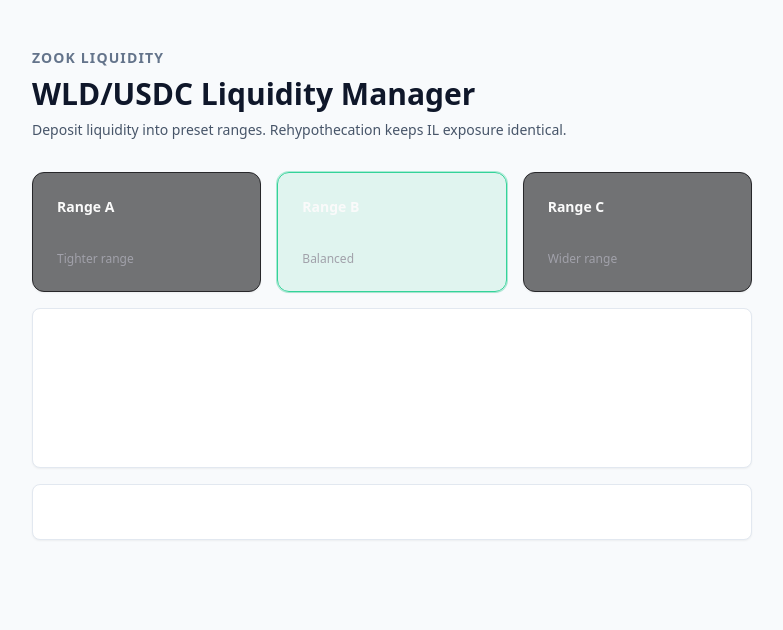
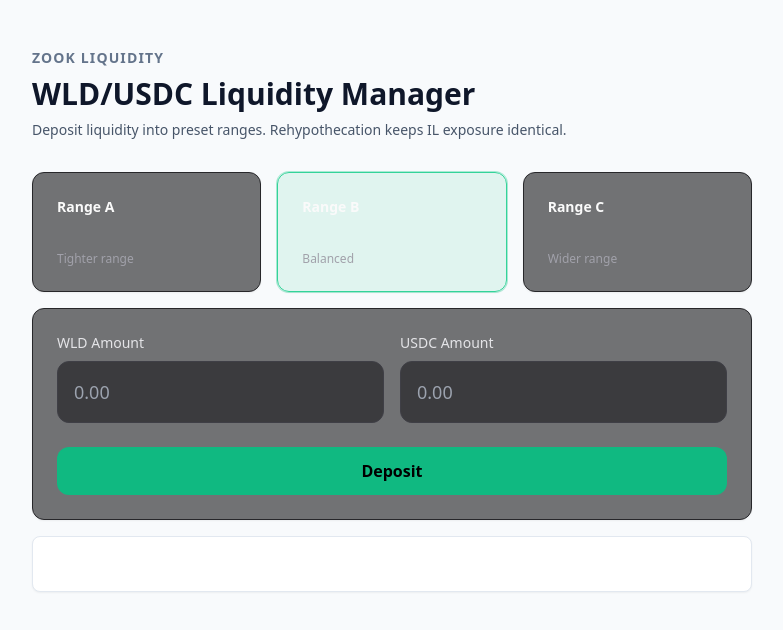
Before and after one commit to Zook-Hook/front-end, a Next.js app: page / in a window 1280 px wide. Shown: the top 630 px of the page, without its empty margins (248-1031 px from the left). Built offline with nearby package versions, Linux system fonts and the light colour scheme.

Commit message:
feat: add WLD/USDC input fields and deposit button UI

```diff
--- a/src/app/page.tsx
+++ b/src/app/page.tsx
@@ -43,7 +43,34 @@ export default function Home() {
               );
             })}
           </div>
-          <div className="h-40 rounded-lg border border-slate-200 bg-white shadow-sm" />
+
+          <div className="rounded-xl border border-zinc-800 bg-zinc-900/60 p-6 shadow-sm">
+            <div className="grid grid-cols-1 gap-4 sm:grid-cols-2">
+              {[
+                { label: "WLD Amount", name: "wld-amount" },
+                { label: "USDC Amount", name: "usdc-amount" },
+              ].map(({ label, name }) => (
+                <label key={name} className="flex flex-col gap-2">
+                  <span className="text-sm font-medium text-zinc-200">{label}</span>
+                  <input
+                    name={name}
+                    type="number"
+                    className="w-full rounded-xl border border-zinc-700 bg-zinc-900/60 p-4 text-lg text-zinc-50 focus:outline-none focus:ring-2 focus:ring-emerald-400"
+                    placeholder="0.00"
+                  />
+                </label>
+              ))}
+            </div>
+            <div className="mt-6">
+              <button
+                type="button"
+                className="w-full rounded-xl bg-emerald-500 py-3 text-black font-semibold transition hover:bg-emerald-600"
+              >
+                Deposit
+              </button>
+            </div>
+          </div>
+
           <div className="h-14 rounded-lg border border-slate-200 bg-white shadow-sm" />
         </div>
       </div>
```
